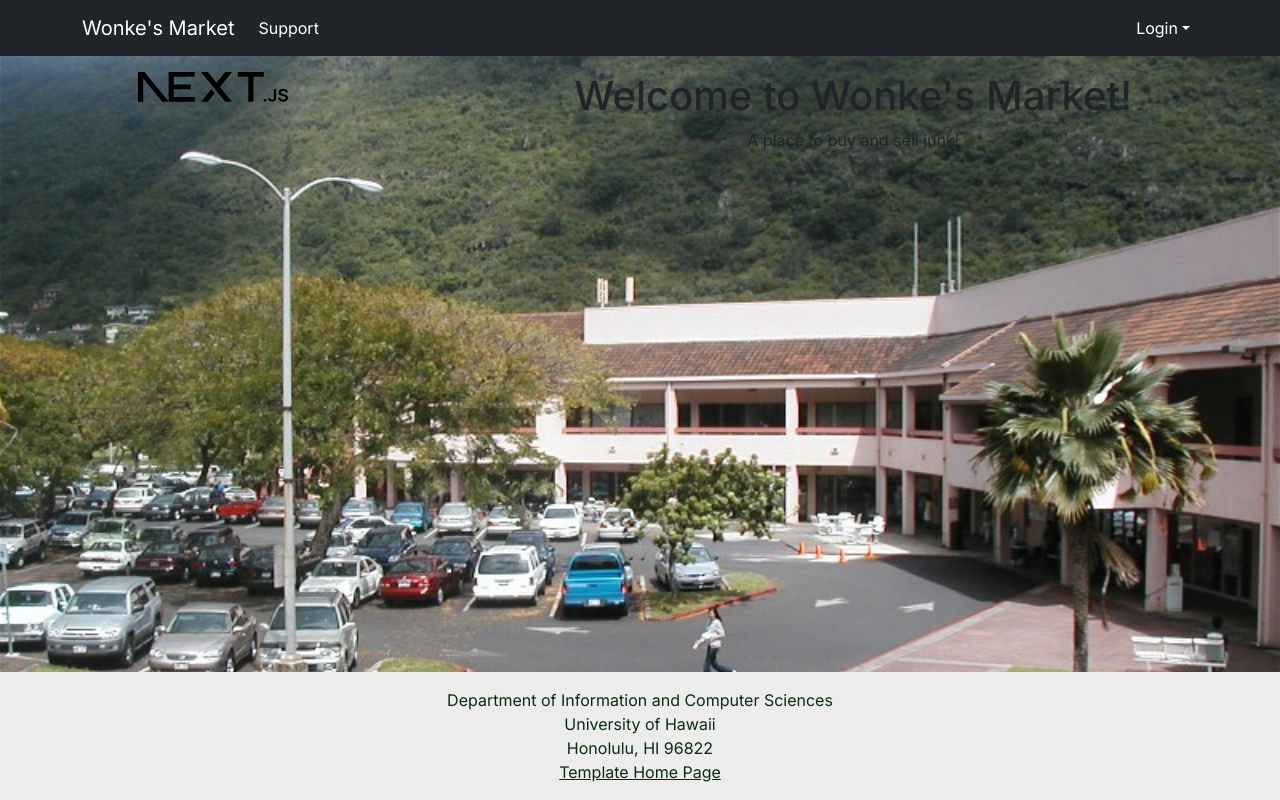
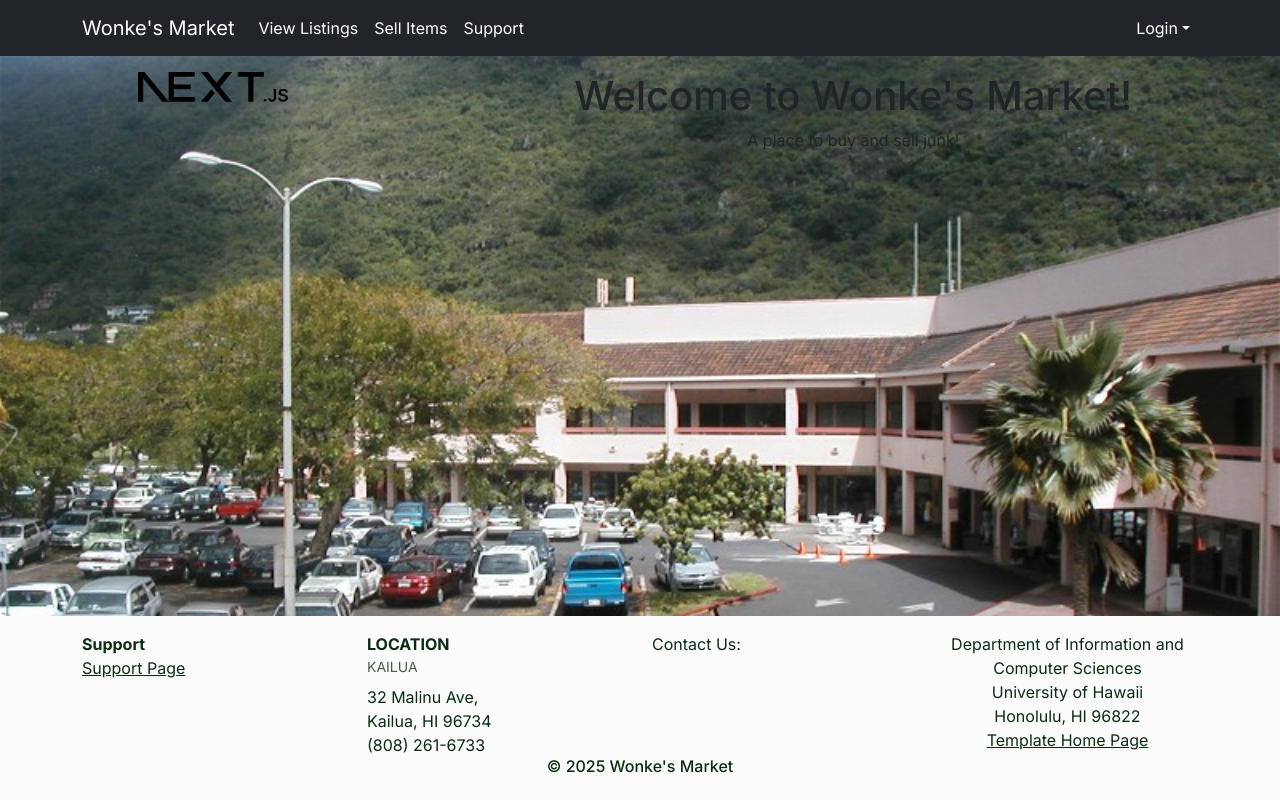
Before and after one commit to wonkes-manoa/manoa-student-market, a Next.js app: page / in a window 1280 px wide. Built offline with nearby package versions, Linux system fonts and the light colour scheme; no server answers.

Commit message:
basic footer/header up

```diff
--- a/src/components/Footer.tsx
+++ b/src/components/Footer.tsx
@@ -1,9 +1,24 @@
-import { Col, Container } from 'react-bootstrap';
+import { Col, Container, Row } from 'react-bootstrap';
 
 /** The Footer appears at the bottom of every page. Rendered by the App Layout component. */
 const Footer = () => (
-  <footer className="mt-auto py-3 bg-light">
+  <footer className="mt-auto py-3 bg-light-subtle">
     <Container>
+      <Row>
+        <Col>
+          <span className="fw-bold d-block">Support</span>
+          <span><a href="/support" className="link-underline-opacity-0">Support Page</a></span>
+        </Col>
+        <Col>
+            <span className="fw-bold d-block">LOCATION</span>
+            <span className="small text-uppercase opacity-75 d-block mb-2">Kailua</span>
+            <span className="d-block">32 Malinu Ave,</span>
+            <span className="d-block">Kailua, HI 96734</span>
+            <span className="d-block">(808) 261-6733</span>
+          </Col>
+        <Col>
+          Contact Us:
+        </Col>
         <Col className="text-center">
           Department of Information and Computer Sciences
           <br />
@@ -13,6 +28,12 @@ const Footer = () => (
           <br />
           <a href="http://ics-software-engineering.github.io/nextjs-application-template">Template Home Page</a>
         </Col>
+      </Row>
+      <Row>
+        <Col className="text-center h6">
+          &copy; {new Date().getFullYear()} Wonke's Market
+        </Col>
+      </Row>
     </Container>
   </footer>
 );
--- a/src/components/Navbar.tsx
+++ b/src/components/Navbar.tsx
@@ -38,6 +38,12 @@ const NavBar: React.FC = () => {
               ''
             )}
             <Nav.Link id="support-nav" href="/support" key="support" active={pathName === '/support'}>
+              View Listings
+            </Nav.Link>
+            <Nav.Link id="support-nav" href="/support" key="support" active={pathName === '/support'}>
+              Sell Items
+            </Nav.Link>
+            <Nav.Link id="support-nav" href="/support" key="support" active={pathName === '/support'}>
               Support
             </Nav.Link>
           </Nav>
```
Lines whose indentation alone changed are shown as unchanged.
